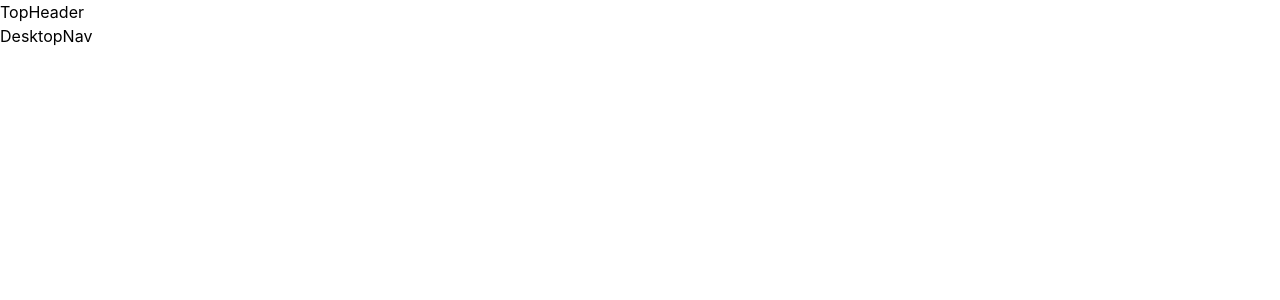
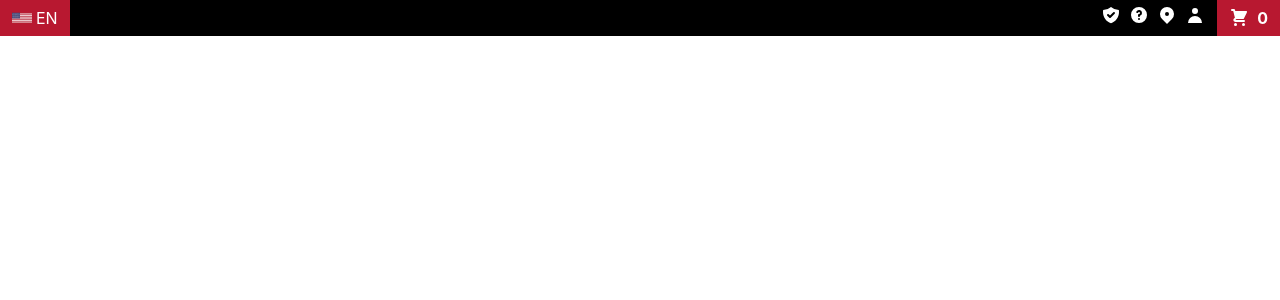
Before and after one commit to evan-chernicky/shift7-exercise, a React (Create React App) app: page / in a window 1280 px wide. Shown: the top 300 px of the page. Built offline with nearby package versions, Linux system fonts and the light colour scheme.

Commit message:
top nav basics

```diff
--- a/src/App.js
+++ b/src/App.js
@@ -5,7 +5,7 @@ import './App.css';
 
 function App() {
   return (
-    <div className="App min-h-screen">
+    <div className="App min-h-screen bg-white">
       <Header />
     </div>
   );
--- /dev/null
+++ b/src/assets/USFlag.js
@@ -0,0 +1,47 @@
+import React from "react";
+
+function USFlag() {
+  return (
+    <svg
+      xmlns="http://www.w3.org/2000/svg"
+      xmlnsXlink="http://www.w3.org/1999/xlink"
+      width="1235"
+      height="650"
+      viewBox="0 0 7410 3900"
+      className="h-5 w-5"
+    >
+      <path fill="#b22234" d="M0 0H7410V3900H0z"></path>
+      <path
+        stroke="#fff"
+        strokeWidth="300"
+        d="M0 450h7410m0 600H0m0 600h7410m0 600H0m0 600h7410m0 600H0"
+      ></path>
+      <path fill="#3c3b6e" d="M0 0H2964V2100H0z"></path>
+      <g fill="#fff">
+        <g id="s18">
+          <g id="s9">
+            <g id="s5">
+              <g id="s4">
+                <path
+                  id="s"
+                  d="M247 90l70.534 217.082-184.66-134.164h228.253L176.466 307.082z"
+                ></path>
+                <use y="420" xlinkHref="#s"></use>
+                <use y="840" xlinkHref="#s"></use>
+                <use y="1260" xlinkHref="#s"></use>
+              </g>
+              <use y="1680" xlinkHref="#s"></use>
+            </g>
+            <use x="247" y="210" xlinkHref="#s4"></use>
+          </g>
+          <use x="494" xlinkHref="#s9"></use>
+        </g>
+        <use x="988" xlinkHref="#s18"></use>
+        <use x="1976" xlinkHref="#s9"></use>
+        <use x="2470" xlinkHref="#s5"></use>
+      </g>
+    </svg>
+  );
+}
+
+export default USFlag;
--- a/src/components/header/Header.js
+++ b/src/components/header/Header.js
@@ -1,4 +1,4 @@
-import React, {useState, useEffect} from 'react'
+import React, {useState} from 'react'
 import TopHeader from './desktop/TopHeader'
 import DesktopNav from './desktop/DesktopNav'
 import MobileNav from './mobile/MobileNav'
@@ -9,21 +9,18 @@ function Header() {
 
   window.addEventListener("resize", updateDimensions)
   function updateDimensions () {
-    setWidth(window.innerWidth)
-}
-console.log(width)
+      setWidth(window.innerWidth)
+  }
 
   return (
     <header className="App-header absolute top-0 left-0 w-full">
       {width > 768 ? (
-        <div className="container">
-            <TopHeader />
-            <DesktopNav />
-        </div>
+            <>
+              <TopHeader />
+              <DesktopNav />
+            </>
         ) : (
-        <div className="container">
             <MobileNav />
-        </div>
         )}
     </header>
   )
--- a/src/components/header/desktop/DesktopNav.js
+++ b/src/components/header/desktop/DesktopNav.js
@@ -2,7 +2,9 @@ import React from 'react'
 
 function DesktopNav() {
   return (
-    <div>DesktopNav</div>
+    <div className="h-16 drop-shadow-xl">
+
+    </div>
   )
 }
 
--- a/src/components/header/desktop/TopHeader.js
+++ b/src/components/header/desktop/TopHeader.js
@@ -1,8 +1,58 @@
-import React from 'react'
+import React, {useState} from 'react'
+import {languages} from '../../../data/Languages.js'
 
 function TopHeader() {
+
+    const [cartNumber, setCartNumber] = useState(0)
+    const [language, setLanguage] = useState(languages[0])
+
   return (
-    <div>TopHeader</div>
+    <div className="w-full flex justify-between text-white h-9">
+        <div className="w-full flex justify-between bg-black items-center pr-3">
+            <div className="h-full">
+                <button className="flex flex-row items-center h-full px-3 hover:bg-red focus:bg-red duration-300" aria-label="select language">
+                    {language.icon()}
+                    <span className="pl-1">{language.abbreviation}</span>
+                </button>
+            </div>
+            <ul className="flex flex-row fill-white h-full items-center">
+                <li className="pl-2">
+                    <button aria-label="privacy" className="hover:text-red focus:text-red duration-300">
+                        <svg xmlns="http://www.w3.org/2000/svg" className="h-5 w-5" viewBox="0 0 20 20" fill="currentColor">
+                            <path fillRule="evenodd" d="M2.166 4.999A11.954 11.954 0 0010 1.944 11.954 11.954 0 0017.834 5c.11.65.166 1.32.166 2.001 0 5.225-3.34 9.67-8 11.317C5.34 16.67 2 12.225 2 7c0-.682.057-1.35.166-2.001zm11.541 3.708a1 1 0 00-1.414-1.414L9 10.586 7.707 9.293a1 1 0 00-1.414 1.414l2 2a1 1 0 001.414 0l4-4z" clipRule="evenodd" />
+                        </svg>
+                    </button>
+                </li>
+                <li className="pl-2">
+                    <button aria-label="support" className="hover:text-red focus:text-red duration-300">
+                        <svg xmlns="http://www.w3.org/2000/svg" className="h-5 w-5" viewBox="0 0 20 20" fill="currentColor">
+                            <path fillRule="evenodd" d="M18 10a8 8 0 11-16 0 8 8 0 0116 0zm-8-3a1 1 0 00-.867.5 1 1 0 11-1.731-1A3 3 0 0113 8a3.001 3.001 0 01-2 2.83V11a1 1 0 11-2 0v-1a1 1 0 011-1 1 1 0 100-2zm0 8a1 1 0 100-2 1 1 0 000 2z" clipRule="evenodd" />
+                        </svg>
+                    </button>
+                </li>
+                <li className="pl-2">
+                    <button aria-label="location" className="hover:text-red focus:text-red duration-300">
+                    <svg xmlns="http://www.w3.org/2000/svg" className="h-5 w-5" viewBox="0 0 20 20" fill="currentColor">
+                        <path fillRule="evenodd" d="M5.05 4.05a7 7 0 119.9 9.9L10 18.9l-4.95-4.95a7 7 0 010-9.9zM10 11a2 2 0 100-4 2 2 0 000 4z" clipRule="evenodd" />
+                    </svg>
+                    </button>
+                </li>
+                <li className="pl-2">
+                <button aria-label="profile" className="hover:text-red focus:text-red duration-300">
+                <svg xmlns="http://www.w3.org/2000/svg" className="h-5 w-5" viewBox="0 0 20 20" fill="currentColor">
+                    <path fillRule="evenodd" d="M10 9a3 3 0 100-6 3 3 0 000 6zm-7 9a7 7 0 1114 0H3z" clipRule="evenodd" />
+                </svg>
+                    </button>
+                </li>
+            </ul>
+        </div>
+        <button className="flex flex-row items-center hover:text-black focus:text-black duration-300 px-3 bg-red">
+            <svg xmlns="http://www.w3.org/2000/svg" className="h-5 w-5" viewBox="0 0 20 20" fill="currentColor">
+                <path d="M3 1a1 1 0 000 2h1.22l.305 1.222a.997.997 0 00.01.042l1.358 5.43-.893.892C3.74 11.846 4.632 14 6.414 14H15a1 1 0 000-2H6.414l1-1H14a1 1 0 00.894-.553l3-6A1 1 0 0017 3H6.28l-.31-1.243A1 1 0 005 1H3zM16 16.5a1.5 1.5 0 11-3 0 1.5 1.5 0 013 0zM6.5 18a1.5 1.5 0 100-3 1.5 1.5 0 000 3z" />
+            </svg>
+            <span className="pl-2 font-bold">{cartNumber}</span>
+        </button>
+    </div>
   )
 }
 
--- /dev/null
+++ b/src/data/Languages.js
@@ -0,0 +1,9 @@
+import USFlag from '../assets/USFlag.js'
+
+export const languages = [
+    {
+        name: "English",
+        abbreviation: "EN",
+        icon: USFlag,
+    },
+]
--- a/src/main.css
+++ b/src/main.css
@@ -585,20 +585,32 @@ video {
   top: 0px;
 }
 
-.right-0 {
-  right: 0px;
-}
-
 .left-0 {
   left: 0px;
 }
 
-.block {
-  display: block;
+.flex {
+  display: flex;
 }
 
-.hidden {
-  display: none;
+.h-9 {
+  height: 2.25rem;
+}
+
+.h-6 {
+  height: 1.5rem;
+}
+
+.h-5 {
+  height: 1.25rem;
+}
+
+.h-full {
+  height: 100%;
+}
+
+.h-16 {
+  height: 4rem;
 }
 
 .min-h-screen {
@@ -609,38 +621,151 @@ video {
   width: 100%;
 }
 
+.w-6 {
+  width: 1.5rem;
+}
+
+.w-5 {
+  width: 1.25rem;
+}
+
+.w-52 {
+  width: 13rem;
+}
+
 .resize {
   resize: both;
 }
 
-.p-5 {
-  padding: 1.25rem;
+.flex-row {
+  flex-direction: row;
 }
 
-.text-center {
-  text-align: center;
+.items-center {
+  align-items: center;
 }
 
-.text-3xl {
-  font-size: 1.875rem;
-  line-height: 2.25rem;
+.justify-between {
+  justify-content: space-between;
+}
+
+.bg-black {
+  --tw-bg-opacity: 1;
+  background-color: rgb(0 0 0 / var(--tw-bg-opacity));
+}
+
+.bg-red {
+  --tw-bg-opacity: 1;
+  background-color: rgb(184 24 48 / var(--tw-bg-opacity));
+}
+
+.bg-white {
+  --tw-bg-opacity: 1;
+  background-color: rgb(255 255 255 / var(--tw-bg-opacity));
+}
+
+.fill-white {
+  fill: #fff;
+}
+
+.p-3 {
+  padding: 0.75rem;
+}
+
+.px-3 {
+  padding-left: 0.75rem;
+  padding-right: 0.75rem;
+}
+
+.pr-2 {
+  padding-right: 0.5rem;
+}
+
+.pl-2 {
+  padding-left: 0.5rem;
+}
+
+.pl-3 {
+  padding-left: 0.75rem;
+}
+
+.pl-1 {
+  padding-left: 0.25rem;
+}
+
+.pr-1 {
+  padding-right: 0.25rem;
+}
+
+.pr-3 {
+  padding-right: 0.75rem;
 }
 
 .font-bold {
   font-weight: 700;
 }
 
-.underline {
-  -webkit-text-decoration-line: underline;
-          text-decoration-line: underline;
+.text-white {
+  --tw-text-opacity: 1;
+  color: rgb(255 255 255 / var(--tw-text-opacity));
 }
 
-@media (min-width: 768px) {
-  .md\:block {
-    display: block;
-  }
+.drop-shadow-md {
+  --tw-drop-shadow: drop-shadow(0 4px 3px rgb(0 0 0 / 0.07)) drop-shadow(0 2px 2px rgb(0 0 0 / 0.06));
+  -webkit-filter: var(--tw-blur) var(--tw-brightness) var(--tw-contrast) var(--tw-grayscale) var(--tw-hue-rotate) var(--tw-invert) var(--tw-saturate) var(--tw-sepia) var(--tw-drop-shadow);
+          filter: var(--tw-blur) var(--tw-brightness) var(--tw-contrast) var(--tw-grayscale) var(--tw-hue-rotate) var(--tw-invert) var(--tw-saturate) var(--tw-sepia) var(--tw-drop-shadow);
+}
 
-  .md\:hidden {
-    display: none;
-  }
+.drop-shadow-xl {
+  --tw-drop-shadow: drop-shadow(0 20px 13px rgb(0 0 0 / 0.03)) drop-shadow(0 8px 5px rgb(0 0 0 / 0.08));
+  -webkit-filter: var(--tw-blur) var(--tw-brightness) var(--tw-contrast) var(--tw-grayscale) var(--tw-hue-rotate) var(--tw-invert) var(--tw-saturate) var(--tw-sepia) var(--tw-drop-shadow);
+          filter: var(--tw-blur) var(--tw-brightness) var(--tw-contrast) var(--tw-grayscale) var(--tw-hue-rotate) var(--tw-invert) var(--tw-saturate) var(--tw-sepia) var(--tw-drop-shadow);
 }
+
+.duration-300 {
+  transition-duration: 300ms;
+}
+
+.hover\:bg-red:hover {
+  --tw-bg-opacity: 1;
+  background-color: rgb(184 24 48 / var(--tw-bg-opacity));
+}
+
+.hover\:fill-red:hover {
+  fill: #B81830;
+}
+
+.hover\:text-black:hover {
+  --tw-text-opacity: 1;
+  color: rgb(0 0 0 / var(--tw-text-opacity));
+}
+
+.hover\:text-red:hover {
+  --tw-text-opacity: 1;
+  color: rgb(184 24 48 / var(--tw-text-opacity));
+}
+
+.focus\:bg-red:focus {
+  --tw-bg-opacity: 1;
+  background-color: rgb(184 24 48 / var(--tw-bg-opacity));
+}
+
+.focus\:text-red:focus {
+  --tw-text-opacity: 1;
+  color: rgb(184 24 48 / var(--tw-text-opacity));
+}
+
+.focus\:text-black:focus {
+  --tw-text-opacity: 1;
+  color: rgb(0 0 0 / var(--tw-text-opacity));
+}
+
+.focus\:hover\:text-red:hover:focus {
+  --tw-text-opacity: 1;
+  color: rgb(184 24 48 / var(--tw-text-opacity));
+}
+
+.active\:hover\:text-red:hover:active {
+  --tw-text-opacity: 1;
+  color: rgb(184 24 48 / var(--tw-text-opacity));
+}
--- a/tailwind.config.js
+++ b/tailwind.config.js
@@ -8,6 +8,11 @@ module.exports = {
       lg: '976px',
       xl: '1340px'
     },
+    extend: {
+      colors: {
+        red: '#B81830',
+      },
+    },
   },
   plugins: [],
 }
```
